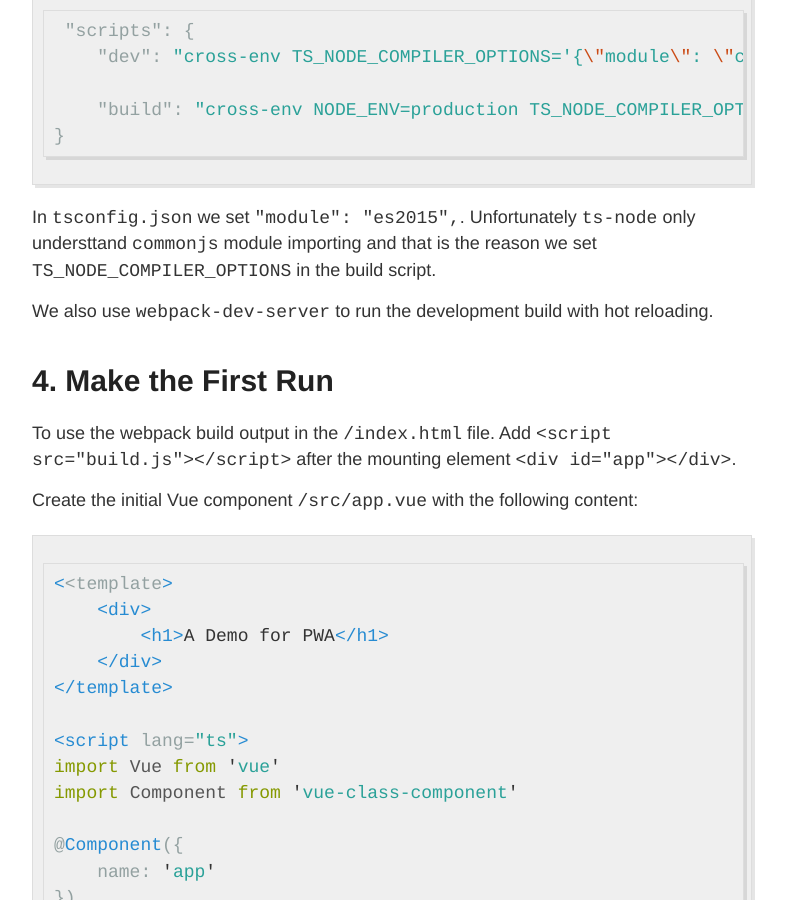
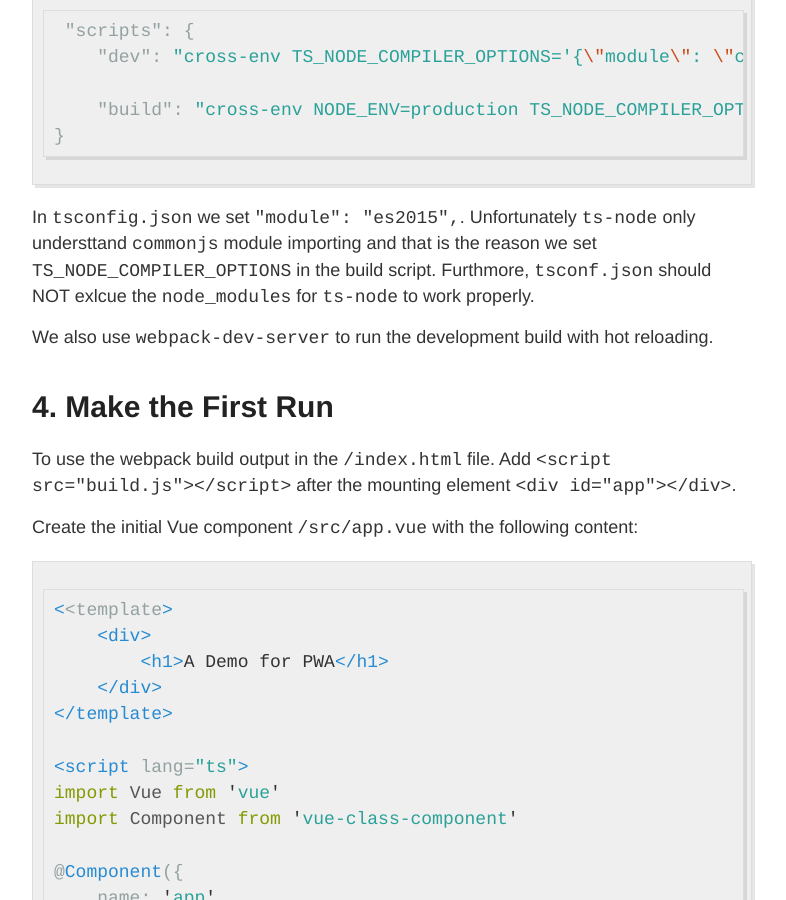
Before and after one commit to YingLiu4203/old-dev-blog, a Jekyll site: the page built from _posts/2017-07-18-TypeScript-Vue-Tour-01.md, in a window 1280 px wide and 900 px high, scrolled down 7948 px. Shown: the whole window, without its empty margins (248-1034 px from the left). Built offline with Jekyll 4.4.1, drawn with Linux system fonts in a browser that asks for light colours; comment, search, counter and statistics services are not loaded.

Commit message:
tsconfig not exclude node moudles for ts-node

````diff
--- a/_posts/2017-07-18-TypeScript-Vue-Tour-01.md
+++ b/_posts/2017-07-18-TypeScript-Vue-Tour-01.md
@@ -273,7 +273,7 @@ Then define the build scripts in `package.json` as the following:
 }
 ```
 
-In `tsconfig.json` we set `"module": "es2015",`. Unfortunately `ts-node` only understtand `commonjs` module importing and that is the reason we set `TS_NODE_COMPILER_OPTIONS` in the build script.
+In `tsconfig.json` we set `"module": "es2015",`. Unfortunately `ts-node` only understtand `commonjs` module importing and that is the reason we set `TS_NODE_COMPILER_OPTIONS` in the build script. Furthmore, `tsconf.json` should NOT exlcue the `node_modules` for `ts-node` to work properly.
 
 We also use `webpack-dev-server` to run the development build with hot reloading.
 
````
